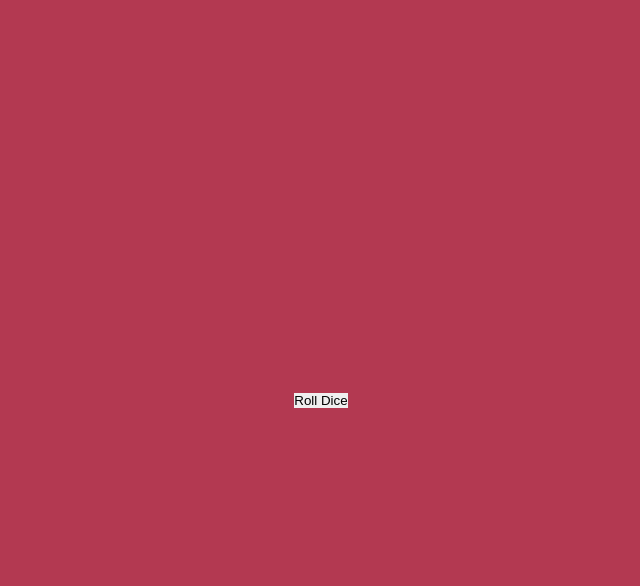
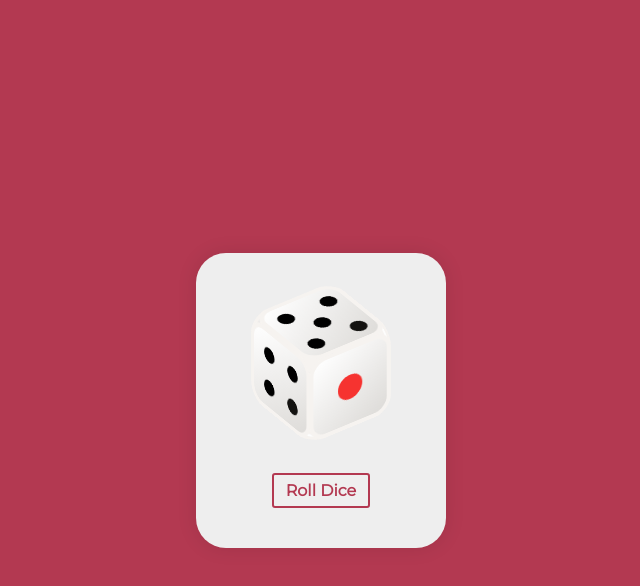
Before and after one commit to alinukerotester/roll-dice-project, a plain HTML site: page index.html in a window 1280 px wide. Both pictures are taken after a click on the button "Roll Dice". Shown: the whole page, without its empty margins (319-959 px from the left). Drawn offline with Linux system fonts and the light colour scheme.

Commit message:
ready to go

```diff
--- a/css/style.css
+++ b/css/style.css
@@ -1,3 +1,7 @@
+/*
+     General Styles
+*/
+
 * {
     margin: 0;
     padding: 0;
@@ -13,3 +17,150 @@ body {
     justify-content: center;
     background: #b33951;
 }
+
+.container {
+    display: grid;
+    place-items: center;
+    width: 250px;
+    padding: 60px 0 40px;
+    border-radius: 30px;
+    background: #eeeeee;
+    box-shadow: 0 0 20px rgba(0, 0, 0, .1);
+}
+
+/*
+     Dice Styles
+*/
+
+.dice {
+    position: relative;
+    width: 100px;
+    height: 100px;
+    transform-style: preserve-3d;
+    transition: 1s ease;
+}
+
+@keyframes rolling {
+    50% {
+        transform: rotateX(455deg) rotateY(455deg);
+    }
+}
+
+.face {
+    position: absolute;
+    width: 100%;
+    height: 100%;
+    border-radius: 20px;
+    border: 5px solid #f6f3f0;
+    transform-style: preserve-3d;
+    background: linear-gradient(
+        145deg, #dddbd8, #fff
+    );
+}
+
+.face::before {
+    position: absolute;
+    content: '';
+    width: 100%;
+    height: 100%;
+    border-radius: 20px;
+    background: #f6f3f0;
+    transform: translateZ(-1px);
+}
+
+.face::after {
+    position: absolute;
+    content: '';
+    top: 50%;
+    left: 50%;
+    width: 18px;
+    height: 18px;
+    border-radius: 50%;
+    background: #131210;
+}
+
+.front {
+    transform: translateZ(50px);
+}
+
+.back {
+    transform:rotateX(180deg) translateZ(50px);
+}
+
+.top {
+    transform:rotateX(90deg) translateZ(50px);
+}
+
+.bottom {
+    transform:rotateX(-90deg) translateZ(50px);
+}
+
+.right {
+    transform:rotateY(90deg) translateZ(50px);
+}
+
+.left {
+    transform:rotateY(-90deg) translateZ(50px);
+}
+
+.front::after {
+    width: 30px;
+    height: 30px;
+    background: #f63330;
+    margin: -15px 0 0 -15px;
+}
+
+.back::after {
+    margin: -35px 0 0 -30px;
+    box-shadow: 40px 0,
+                0 25px,
+                40px 25px,
+                0 50px,
+                40px 50px;
+}
+
+.top::after {
+    margin: -30px 0 0 -30px;
+    box-shadow: 40px 40px;
+}
+
+.bottom::after {
+    margin: -36px 0 0 -36px;
+    box-shadow: 26px 26px,
+                52px 52px,
+                52px 0,
+                0 52px;
+}
+
+.right::after {
+    margin: -30px 0 0 -30px;
+    box-shadow: 40px 0,
+    0 40px,
+    40px 40px;
+}
+
+.left::after {
+    margin: -35px 0 0 -35px;
+    box-shadow: 25px 25px,
+                50px 50px;
+}
+
+/*
+    Roll Button styles
+*/
+
+.roll {
+    cursor: pointer;
+    color: #b33951;
+    margin-top: 60px;
+    padding: 6px 12px;
+    border-radius: 3px;
+    font: 700 16px 'Montserrat';
+    border: 2px solid #b33951;
+    transition: .4s;
+}
+
+.roll:hover {
+    color: #fff;
+    background: #b33951;
+}
--- a/js/script.js
+++ b/js/script.js
@@ -0,0 +1,57 @@
+const dice = document.querySelector('.dice');
+const rollBtn = document.querySelector('.roll');
+
+const randomDice = () => {
+
+    const random = Math.floor(Math.random() * 10);
+
+    if (random >= 1 && random <= 6) {
+        rollDice(random);
+    }
+    else {
+        randomDice();
+    }
+}
+
+const rollDice = random => {
+
+    dice.style.animation = 'rolling 4s';
+
+    setTimeout(() => {
+
+        switch (random) {
+            case 1:
+                dice.style.transform = 'rotateX(0deg) rotateY(0deg)';
+                break;
+
+            case 6:
+                dice.style.transform = 'rotateX(180deg) rotateY(0deg)';
+                break;
+
+            case 2:
+                dice.style.transform = 'rotateX(-90deg) rotateY(0deg)';
+                break;
+
+            case 5:
+                dice.style.transform = 'rotateX(90deg) rotateY(0deg)';
+                break;
+
+            case 3:
+                dice.style.transform = 'rotateX(0deg) rotateY(90deg)';
+                break;
+
+            case 4:
+                dice.style.transform = 'rotateX(0deg) rotateY(-90deg)';
+                break;
+
+            default:
+                break;
+        }
+
+        dice.style.animation = 'none';
+
+    }, 4050);
+
+}
+
+rollBtn.addEventListener('click', randomDice);
```
